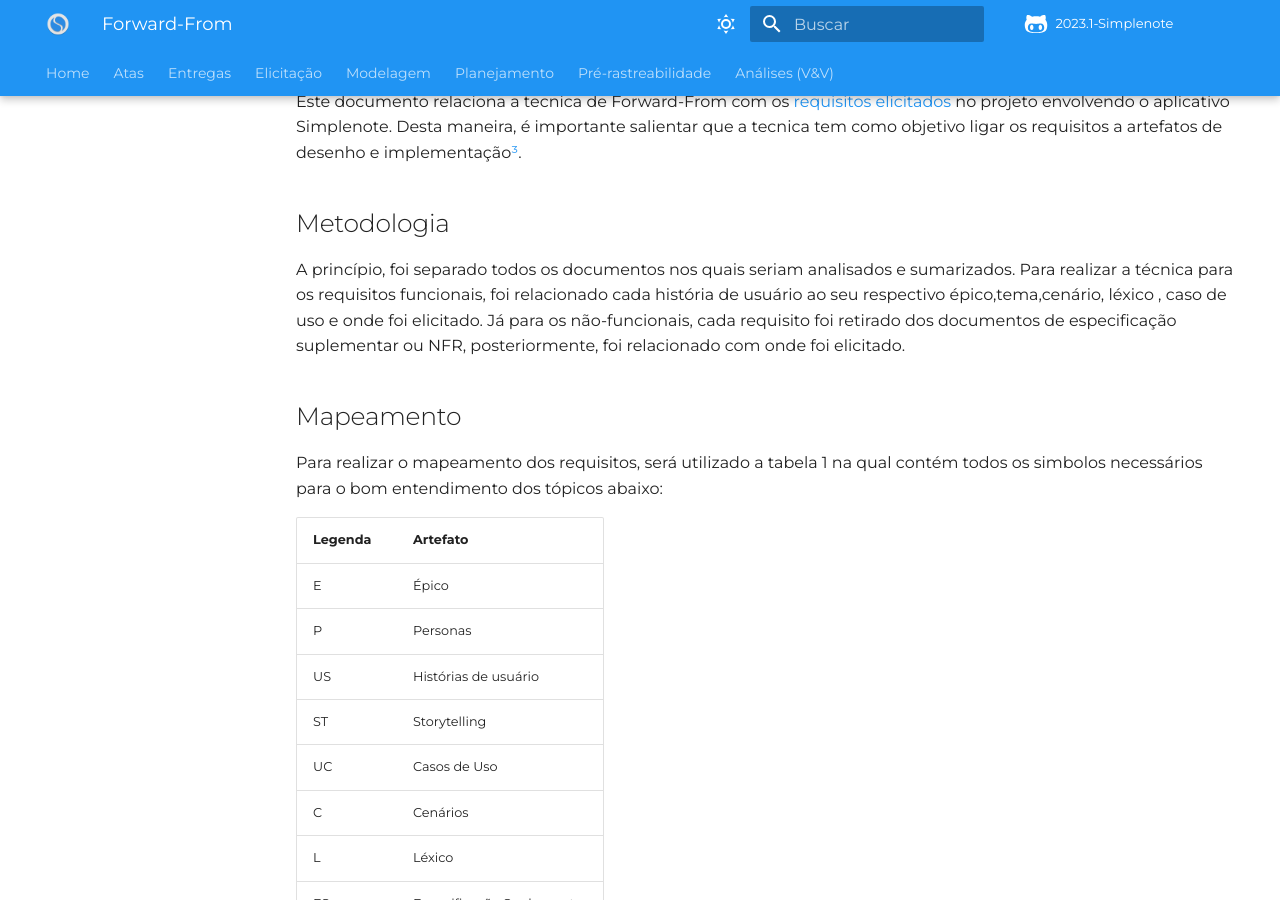
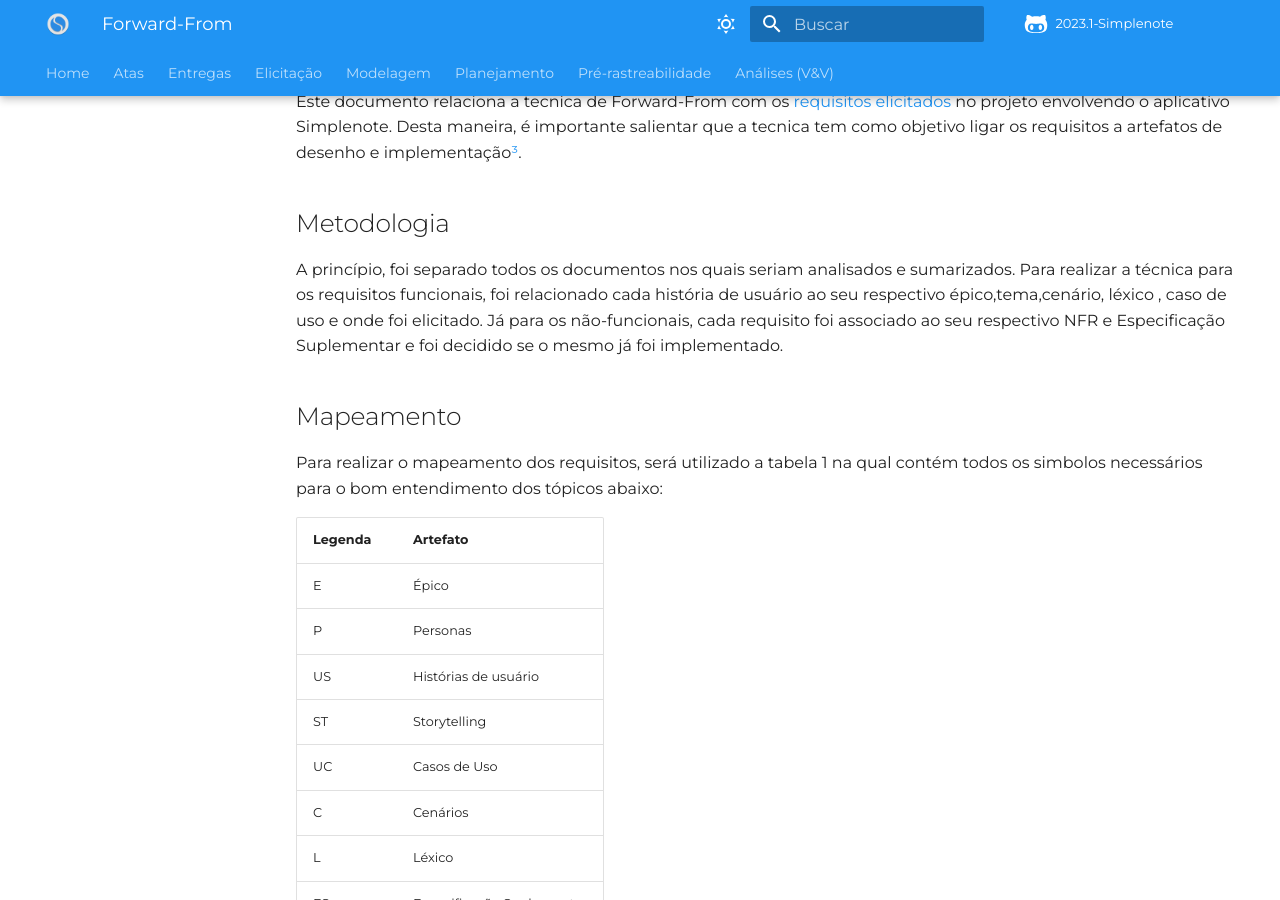
Before and after one commit to Requisitos-de-Software/2023.1-Simplenote, an MkDocs documentation site: the page built from docs/pos-rastreabilidade/Forward-From.md, in a window 1280 px wide and 900 px high, scrolled down 425 px. Built offline with MkDocs 1.6.1 and Material for MkDocs 9.7.7, drawn with Linux system fonts in a browser that asks for light colours; some web fonts are replaced; comment, search, counter and statistics services are not loaded.

Commit message:
Update Forward-From.md

```diff
--- a/docs/pos-rastreabilidade/Forward-From.md
+++ b/docs/pos-rastreabilidade/Forward-From.md
@@ -12,7 +12,7 @@ Este documento relaciona a tecnica de Forward-From com os [requisitos elicitados
 salientar que a tecnica tem como objetivo ligar os requisitos a artefatos de desenho e implementação[³](#ancora3).
 
 ## Metodologia
-A princípio, foi separado todos os documentos nos quais seriam analisados e sumarizados. Para realizar a técnica para os requisitos funcionais, foi relacionado cada história de usuário ao seu respectivo épico,tema,cenário, léxico , caso de uso e onde foi elicitado. Já para os não-funcionais, cada requisito foi retirado dos documentos de especificação suplementar ou NFR, posteriormente, foi relacionado com onde foi elicitado.
+A princípio, foi separado todos os documentos nos quais seriam analisados e sumarizados. Para realizar a técnica para os requisitos funcionais, foi relacionado cada história de usuário ao seu respectivo épico,tema,cenário, léxico , caso de uso e onde foi elicitado. Já para os não-funcionais, cada requisito foi associado ao seu respectivo NFR e Especificação Suplementar e foi decidido se o mesmo já foi implementado.
 
 ## Mapeamento
 Para realizar o mapeamento dos requisitos, será utilizado a tabela 1 na qual contém todos os simbolos necessários para o bom entendimento dos tópicos abaixo:
```
